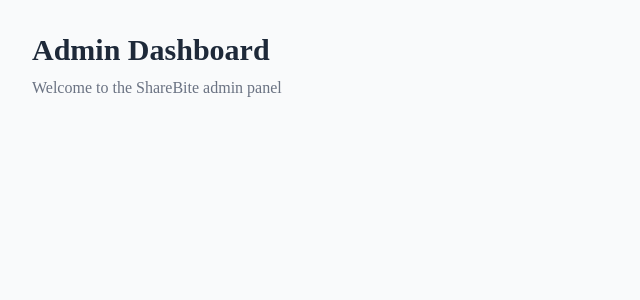
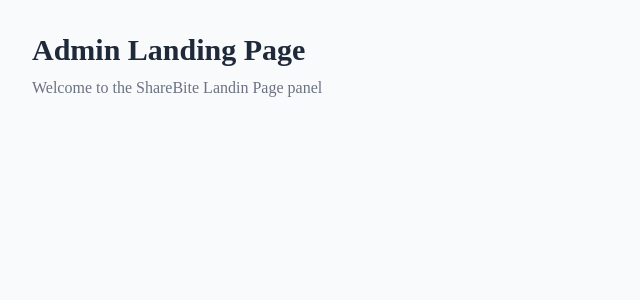
Before and after one commit to neutron420/Sharebite, a Next.js app: page /admin in a window 1280 px wide. Shown: the top 300 px of the page, without its empty margins (0-640 px from the left). Built offline with nearby package versions, Linux system fonts and the light colour scheme.

Commit message:
fix: correct title and description text on admin landing page

```diff
--- a/app/(dashboard)/admin/page.tsx
+++ b/app/(dashboard)/admin/page.tsx
@@ -1,8 +1,8 @@
 export default function AdminPage() {
   return (
     <div className="min-h-screen bg-gray-50 p-8">
-      <h1 className="text-3xl font-bold text-gray-800">Admin Dashboard</h1>
-      <p className="text-gray-500 mt-2">Welcome to the ShareBite admin panel</p>
+      <h1 className="text-3xl font-bold text-gray-800">Admin Landing Page</h1>
+      <p className="text-gray-500 mt-2">Welcome to the ShareBite Landin Page panel</p>
     </div>
   );
 }
```
